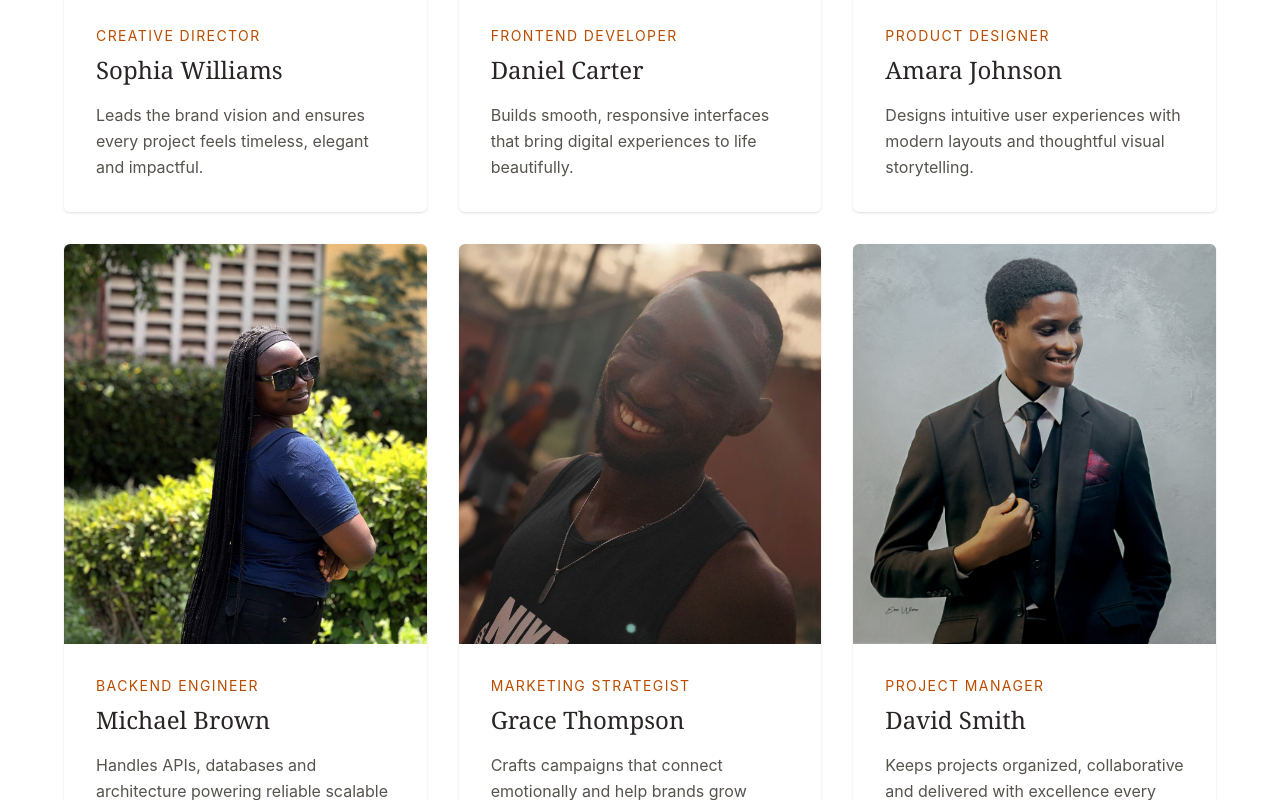
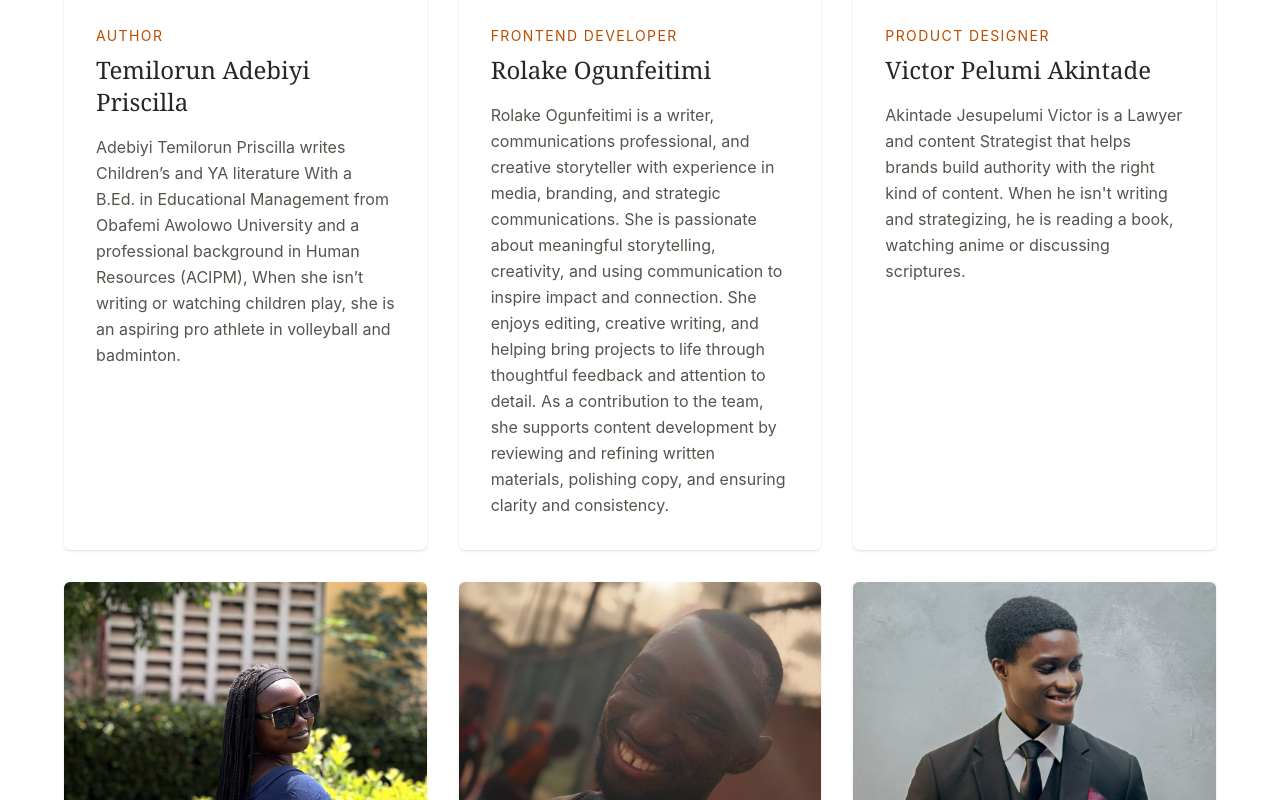
Before and after one commit to ernestkris6/TAP-BOOKS, a React (Vite) app: page /author in a window 1280 px wide. Shown: the part 1260-2060 px from the top of the page. Built offline with nearby package versions, Linux system fonts and the light colour scheme; a web font is replaced by a local one.

Commit message:
team bio

```diff
--- a/src/ui/Authorcomponent/TeamMembers.jsx
+++ b/src/ui/Authorcomponent/TeamMembers.jsx
@@ -16,45 +16,45 @@ import {
 
 const teamMembers = [
   {
-    name: "Sophia Williams",
-    role: "Creative Director",
+    name: "Temilorun Adebiyi Priscilla",
+    role: "Author",
     image: Temi,
-    bio: "Leads the brand vision and ensures every project feels timeless, elegant and impactful.",
+    bio: "Adebiyi Temilorun Priscilla writes Children’s and YA literature With a B.Ed. in Educational Management from Obafemi Awolowo University and a professional background in Human Resources (ACIPM), When she isn’t writing or watching children play, she is an aspiring pro athlete in volleyball and badminton. ",
   },
 
   {
-    name: "Daniel Carter",
+    name: "Rolake Ogunfeitimi",
     role: "Frontend Developer",
     image: rol,
-    bio: "Builds smooth, responsive interfaces that bring digital experiences to life beautifully.",
+    bio: "Rolake Ogunfeitimi is a writer, communications professional, and creative storyteller with experience in media, branding, and strategic communications. She is passionate about meaningful storytelling, creativity, and using communication to inspire impact and connection. She enjoys editing, creative writing, and helping bring projects to life through thoughtful feedback and attention to detail. As a contribution to the team, she supports content development by reviewing and refining written materials, polishing copy, and ensuring clarity and consistency.",
   },
 
   {
-    name: "Amara Johnson",
+    name: "Victor Pelumi Akintade",
     role: "Product Designer",
     image: vic,
-    bio: "Designs intuitive user experiences with modern layouts and thoughtful visual storytelling.",
+    bio: "Akintade Jesupelumi Victor is a Lawyer and content Strategist that helps brands build authority with the right kind of content. When he isn't writing and strategizing, he is reading a book, watching anime or discussing scriptures.",
   },
 
   {
-    name: "Michael Brown",
+    name: "Adewoyin Temiloluwa",
     role: "Backend Engineer",
     image: temi2,
-    bio: "Handles APIs, databases and architecture powering reliable scalable platforms.",
+    bio: "Adewoyin Temiloluwa Omoladearugbo is a Philosophy student at the University of Ibadan with a passion for critical thinking, creativity, and meaningful expression. Alongside academic interests in philosophy, writing poems, and reading books. Temi is also an editor with a keen eye for detail and storytelling. Known for blending intellect with creativity, Temi enjoys writing, content creation, and exploring deep conversations that connect ideas, people, and society.",
   },
 
   {
-    name: "Grace Thompson",
+    name: "Joshua Comanche",
     role: "Marketing Strategist",
     image: Joshua,
-    bio: "Crafts campaigns that connect emotionally and help brands grow authentically.",
+    bio: "Joshua who enjoys playing a lot of sports , volleyball included and fears God. I have a background in software engineering and I spend most of the time working as a QA engineer. when I'm not working Im fun to be around and have a lot of hobbies I use to keep myself company like watching movies/series , playing games , conversations etc.",
   },
 
   {
-    name: "David Smith",
+    name: "Adediran Progress",
     role: "Project Manager",
     image: Adediran,
-    bio: "Keeps projects organized, collaborative and delivered with excellence every time.",
+    bio: "Adediran Progress Oluwatobiloba is an graduate of the department of architecture OAU and an illustrator with a passion for visual story telling and art.",
   },
 ];
 
```
